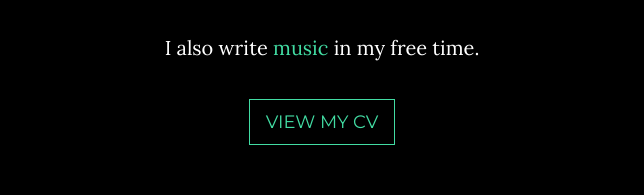
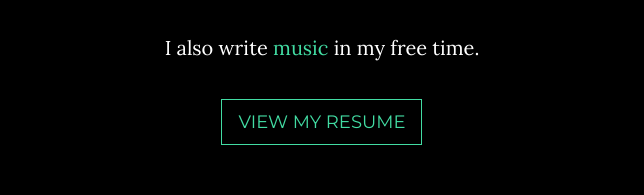
Before and after one commit to irenef/website, a website: page index.html in a window 1280 px wide. Shown: the part 1316-1511 px from the top of the page, without its empty margins (318-962 px from the left). Drawn offline with nearby package versions, Linux system fonts and the light colour scheme; some packages are replaced by stand-ins of ours.

Commit message:
Update index.html

```diff
--- a/index.html
+++ b/index.html
@@ -110,7 +110,7 @@
                 <p>I graduated from Trinity University in 2015 with a double major in Computer Science and Business Administration, and a minor in Management Information Systems.</p>
                 <p>I also write <a href="music.html">music</a> in my free time.</p>
 
-                 <a href="doc/YiranFan_CV.pdf" class="btn btn-default btn-lg">View my CV</a>
+                 <a href="doc/YiranFan_CV.pdf" class="btn btn-default btn-lg">View my Resume</a>
             </div>
         </div>
     </section>
```
